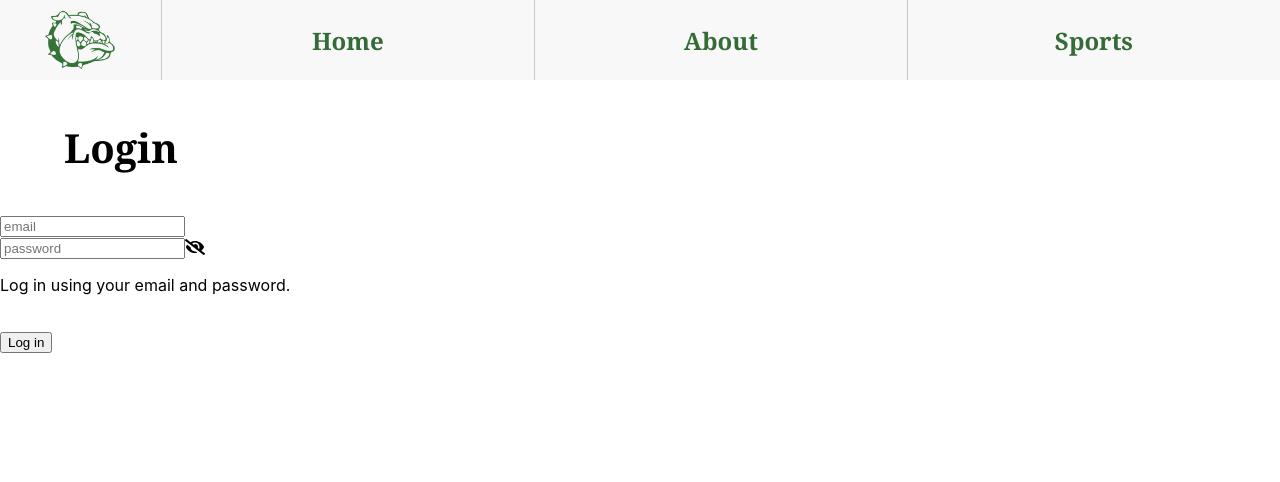
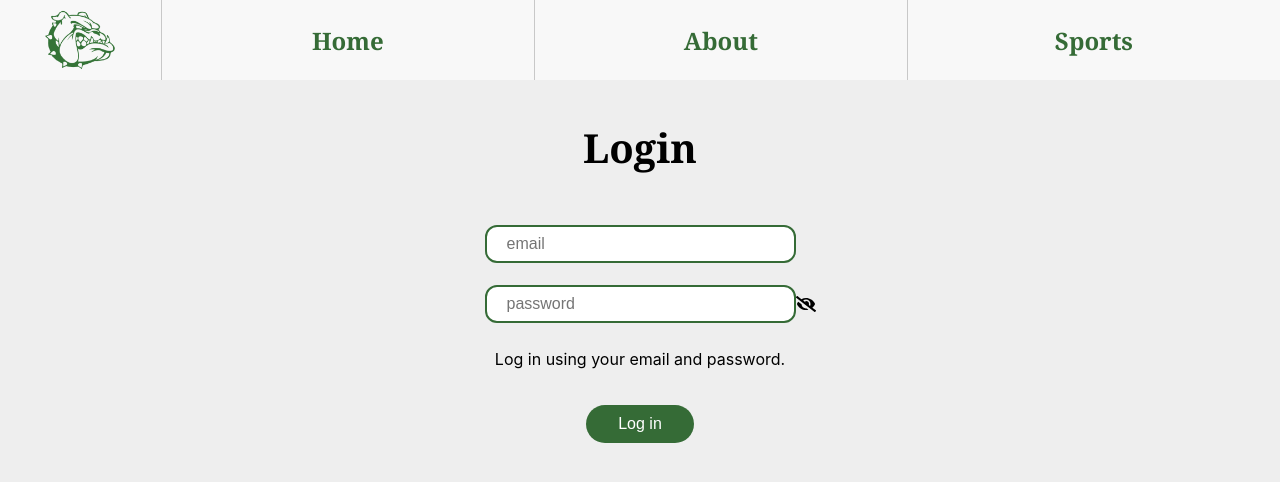
Before and after one commit to fabiolarobles1/rum-sports-project-frontend, a React (Create React App) app: page /login in a window 1280 px wide. Shown: the top 482 px of the page. Built offline with nearby package versions, Linux system fonts and the light colour scheme.

Commit message:
Added styling to login and sign up

```diff
--- /dev/null
+++ b/src/components/Login/Login.css
@@ -0,0 +1,41 @@
+html {
+    background-color: rgb(238, 238, 238);
+}
+
+body {
+    background-color: rgb(238, 238, 238);
+}
+
+.Login {
+    text-align: center;
+    background-color: rgb(238, 238, 238);
+}
+
+.LoginTitle {
+    text-align: center;
+    font-family: 'Georgia';
+    font-style: normal;
+    font-weight: bold;
+    font-size: 40px;
+}
+
+.loginbutton {
+    background-color: #356B36;
+    border: none;
+    color: white;
+    padding: 10px 32px;
+    text-align: center;
+    text-decoration: none;
+    display: inline-block;
+    font-size: 16px;
+    border-radius: 20px;
+    transition-duration: 10ms;
+}
+
+.loginbutton:hover {
+    background-color: #508251;
+}
+
+.loginbutton:active {
+    background-color: #225923;
+}
--- a/src/components/Login/Login.js
+++ b/src/components/Login/Login.js
@@ -1,6 +1,6 @@
 import React, { Component } from 'react'
 import history from "../../Routing/history";
-//import "./Login.css";
+import "./Login.css";
 import LoginForm from "./LoginForm";
 import Navbar from "../Navbar/Navbar"
 import axios from "axios";
@@ -109,7 +109,7 @@ export class Login extends Component {
 
         return (
             <div className="Login">
-                <p className="title">Login</p>
+                <p className="LoginTitle">Login</p>
                 <LoginForm handleChange={this.handleChange} values={values} />
                 <label> {this.state.errorMessage} </label> <br/>
                 <button className="loginbutton" onClick={() => history.push("/")}>
--- /dev/null
+++ b/src/components/Login/LoginForm.css
@@ -0,0 +1,33 @@
+.input-container {
+    position: relative;
+    margin: 2px;
+    padding: 10px 0 10px 0;
+    background-color: rgb(238, 238, 238);
+}
+
+input {
+    outline: 0;
+    padding: 8px 80px;
+    overflow: hidden;
+    text-align: left;
+    font-size: 16px;
+    vertical-align: middle;
+    padding-left: 20px;
+
+    background-color: white;
+    background-size: 20px 20px;
+    background-position: 5px;
+    background-repeat: no-repeat;
+
+    border-style: solid;
+    border-radius: 12px;
+    border-color: #356B36;
+}
+
+.customIcon {
+    float: right;
+    position: absolute;
+    top: calc(50% - 10px);
+    height: 20px;
+    width: 20px;
+}
--- a/src/components/Login/LoginForm.js
+++ b/src/components/Login/LoginForm.js
@@ -1,5 +1,5 @@
 import React, { Component } from 'react'
-//import "./LoginForm.css";
+import "./LoginForm.css";
 import { FontAwesomeIcon } from "@fortawesome/react-fontawesome";
 import { faEye, faEyeSlash } from "@fortawesome/free-solid-svg-icons";
 
--- a/src/components/SignUp/SignUp.js
+++ b/src/components/SignUp/SignUp.js
@@ -1,8 +1,7 @@
 import React, { Component } from 'react'
 import history from "../../Routing/history";
 import "../Home/Home.css";
-//import "../Login/Login.css";
-//import "./SignUp.css";
+import "../Login/Login.css";
 import SignUpForm from "./SignUpForm";
 import Navbar from "../Navbar/Navbar"
 import axios from "axios";
@@ -117,8 +116,8 @@ export class SignUp extends Component {
         const values = {firstName, lastName, email, password, confirmPassword}
 
         return (
-            <div className="SignUp">
-                <p className="title">Sign Up</p>
+            <div className="Login">
+                <p className="LoginTitle">Sign Up</p>
                 <SignUpForm handleChange={this.handleChange} values={values} />
                 <label> {this.state.errorMessage} </label> <br/>
                 <button className="loginbutton" onClick={() => history.push("/")}>
--- a/src/components/SignUp/SignUpForm.js
+++ b/src/components/SignUp/SignUpForm.js
@@ -1,7 +1,6 @@
 import React, { Component } from 'react'
-//import "../Login/Login.css";
-//import "../Login/LoginForm.css";
-//import "./SignUpForm.css";
+import "../Login/Login.css";
+import "../Login/LoginForm.css";
 import { FontAwesomeIcon } from "@fortawesome/react-fontawesome";
 import { faEye, faEyeSlash } from "@fortawesome/free-solid-svg-icons";
 
```
